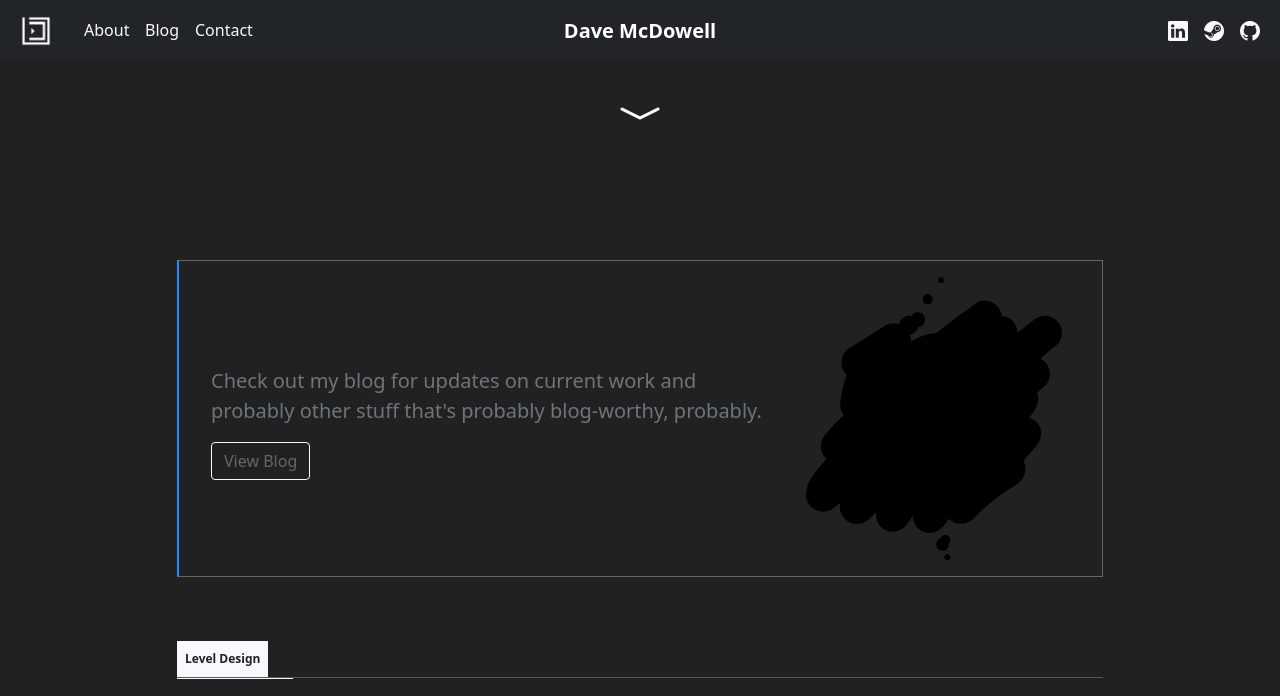
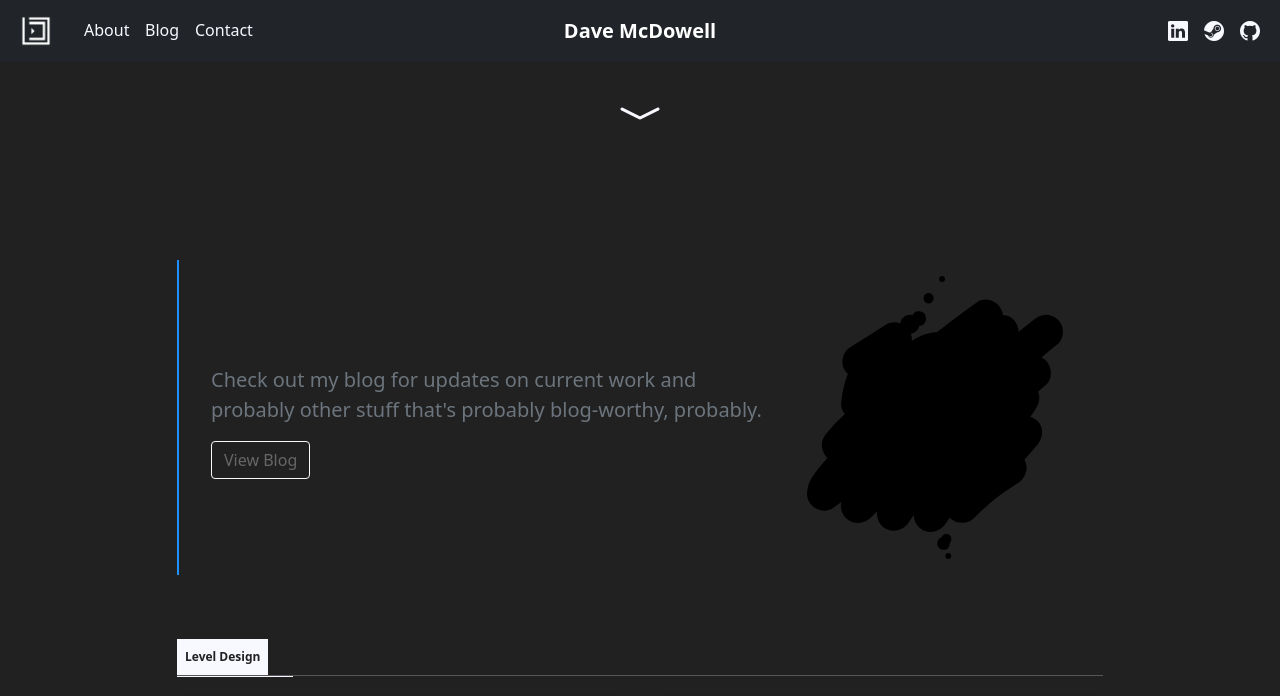
Before and after one commit to davemcdowell/portfolio, a Jekyll site: the page built from index.html, in a window 1280 px wide and 1400 px high, scrolled down 767 px. Shown: the top 696 px of the window. Built offline with Jekyll 4.4.1, drawn with Linux system fonts in a browser that asks for light colours; nearby versions of some CDN libraries; grey boxes are pictures that could not be loaded.

Commit message:
Update moxxi.css

```diff
--- a/assets/moxxi.css
+++ b/assets/moxxi.css
@@ -321,7 +321,6 @@ img { color: transparent; };
   max-width: 950px;
   margin: 1rem auto 4rem auto;
   color: var(--lighter-type-color);
-  border: 1px solid var(--card-border-hover-color);
   transition: all 0.35s ease-in-out;
   padding: 1rem 2rem;
 }
```
